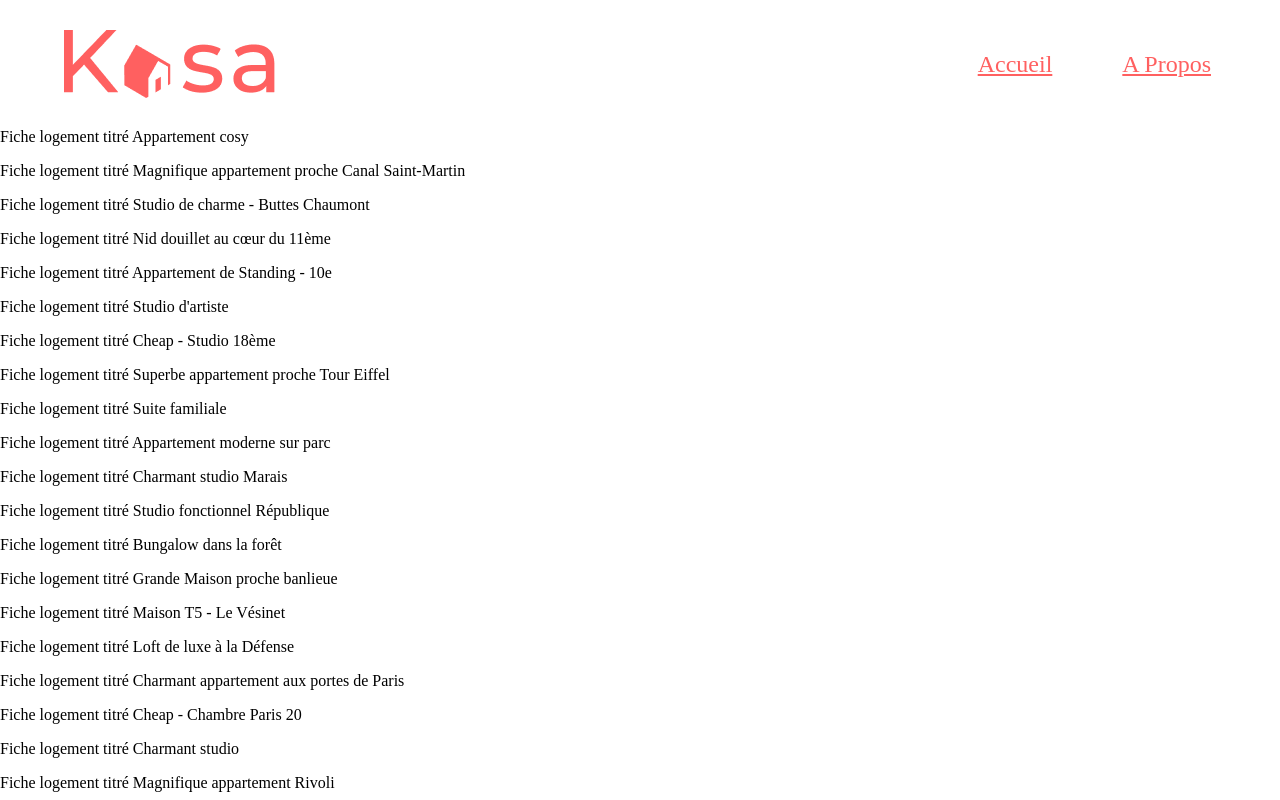
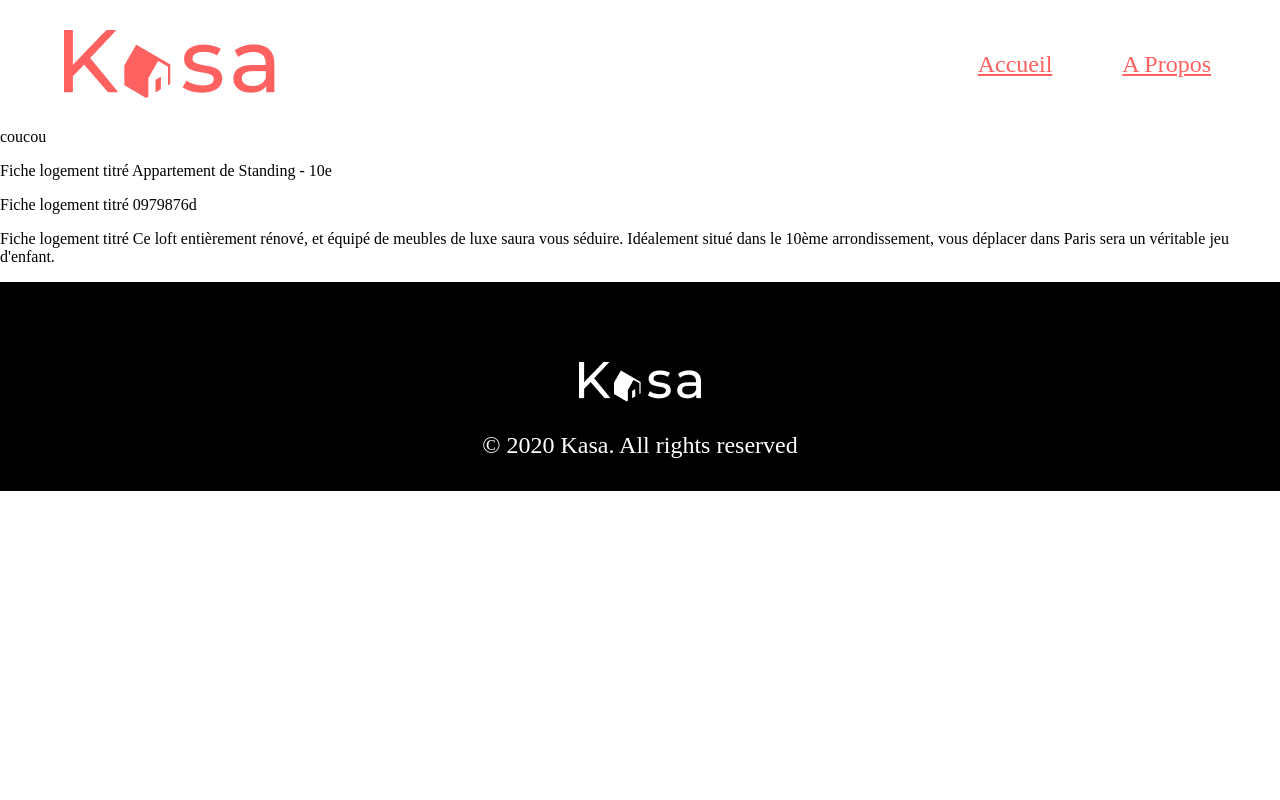
Before and after one commit to Jerome-Fromantin/JeromeFromantin_11_04012022, a React (Create React App) app: page /logement/0979876d in a window 1280 px wide. Shown: the top 800 px of the page. Built offline with nearby package versions, Linux system fonts and the light colour scheme.

Commit message:
Mise en place des liens avec id

```diff
--- a/src/pages/home.js
+++ b/src/pages/home.js
@@ -17,7 +17,7 @@ class Home extends React.Component {
                 <ul className="list">
                     {logements.map(({id, title, cover}) => (
                         <li key={id} className="card">
-                            <Link to="logement/:id" className="card_link">
+                            <Link to={"logement/" + id} className="card_link">
                                 <div><img src={cover} alt="Logement" className="card_photo"/></div>
                                 <div className="card_title">{title}</div>
                                 <div className="card_bgr"></div>
--- a/src/pages/logement.js
+++ b/src/pages/logement.js
@@ -2,11 +2,29 @@ import React from 'react';
 import {logements} from '../assets/logements'
 
 class Logement extends React.Component {
+    constructor(props) {
+        super(props)
+        this.state = {logement:{}}
+    }
+
+    getLogementId() {
+        const url = window.location.href.split("/")
+        const id = url[url.length - 1]
+        return id
+    }
+
+    componentDidMount() {
+        const id = this.getLogementId()
+        const logement = logements.find(item => item.id === id)
+        this.setState({logement})
+    }
+
     render() {
-        return (<div>
-            {logements.map(({id, title}) => (
-                <p key={id}>Fiche logement titré {title}</p>
-            ))}
+        const {title, id, description} = this.state.logement
+        return (<div>coucou
+                <p>Fiche logement titré {title}</p>
+                <p>Fiche logement titré {id}</p>
+                <p>Fiche logement titré {description}</p>
         </div>)
     }
 }
```
